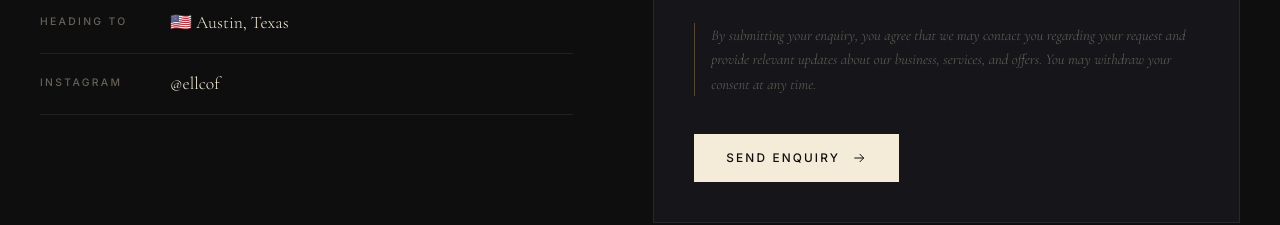
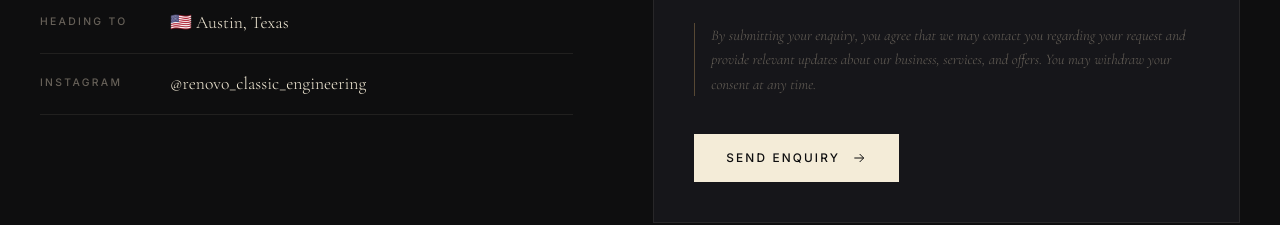
Before and after one commit to preshitpawar-beep/renovo-classic-engineering, a React (Vite) app: page / in a window 1280 px wide. Shown: the part 6838-7063 px from the top of the page. Built offline with nearby package versions, Linux system fonts and the light colour scheme.

Commit message:
Update Enquiry.jsx

```diff
--- a/src/sections/Enquiry.jsx
+++ b/src/sections/Enquiry.jsx
@@ -56,7 +56,7 @@ export default function Enquiry() {
                 </div>
                 <div className="contact-row">
                   <span className="contact-row__label">Instagram</span>
-                  <a className="contact-row__value" href="https://www.instagram.com/ellcof/" target="_blank" rel="noopener noreferrer">@ellcof</a>
+                  <a className="contact-row__value" href="https://www.instagram.com/ellcof/" target="_blank" rel="noopener noreferrer">@renovo_classic_engineering</a>
                 </div>
               </div>
             </FadeIn>
```
